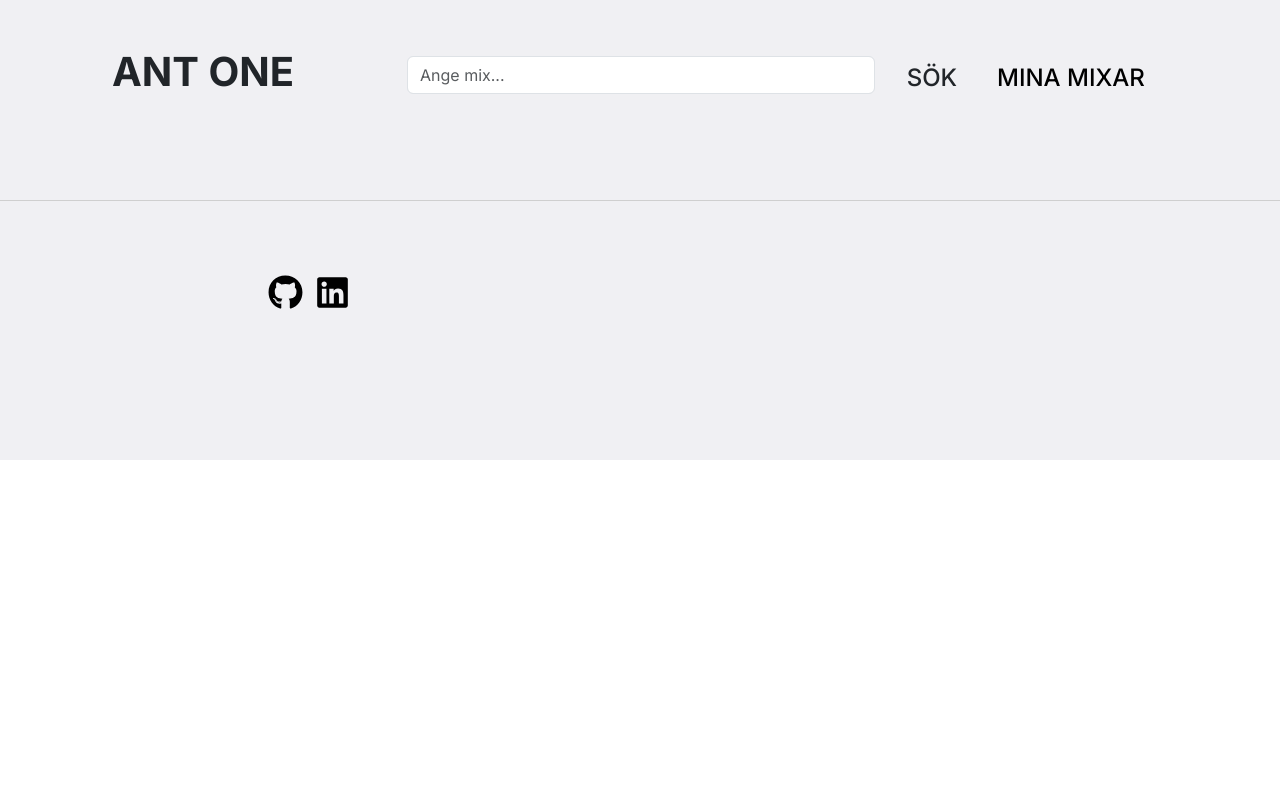
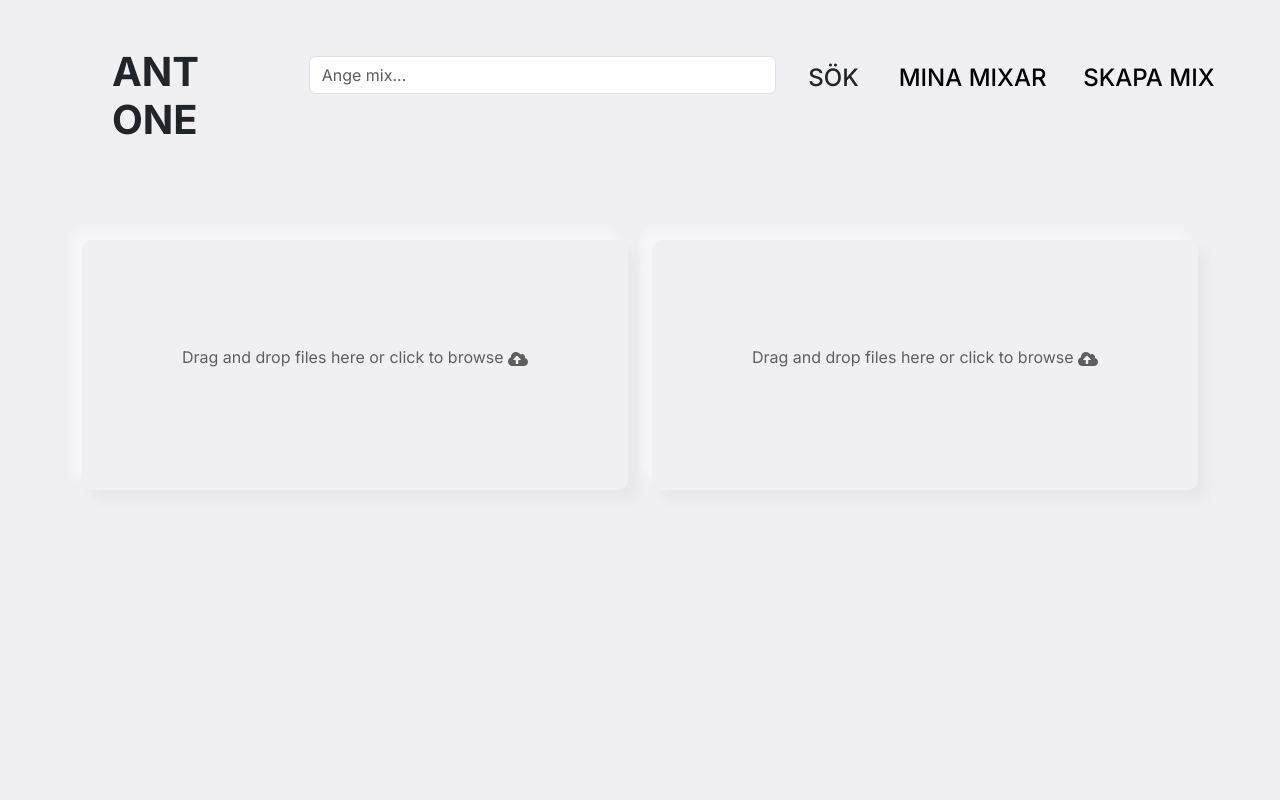
Before and after one commit to ArashAmiry/AntOne, a React (Create React App) app in the folder client/: page /mix in a window 1280 px wide. Shown: the top 800 px of the page. Built offline with nearby package versions, Linux system fonts and the light colour scheme.

Commit message:
drag-and-drop music

```diff
--- a/client/package.json
+++ b/client/package.json
@@ -10,6 +10,7 @@
     "@types/node": "^16.18.86",
     "@types/react": "^18.2.61",
     "@types/react-dom": "^18.2.19",
+    "@types/react-dropzone": "^5.1.0",
     "adm-zip": "^0.5.12",
     "axios": "^1.6.7",
     "bootstrap": "^5.3.3",
--- a/client/src/App.tsx
+++ b/client/src/App.tsx
@@ -3,6 +3,7 @@ import { BrowserRouter as Router, Route, Routes } from 'react-router-dom';
 import Header from './components/Header';
 import Home from './Home';
 import Footer from './components/Footer';
+import Mixer from './Mixer';
 
 function App() {
   return (
@@ -11,6 +12,7 @@ function App() {
         <Header />
         <Routes>
           <Route path="/" element={<Home />} />
+          <Route path='mix' element={<Mixer />} />
         </Routes>
         <Footer />
       </Router>
--- a/client/src/Home.tsx
+++ b/client/src/Home.tsx
@@ -1,13 +1,13 @@
 import { Container } from 'react-bootstrap';
 import './Home.css';
-import MusicInput from './components/FileSeparator';
+import FileSeparator from './components/FileSeparator';
 
 function Home() {
     return (
         <>
             <Container fluid className='px-0 home-image'></Container>
             <Container className='seperator-container'>
-                <MusicInput/>
+                <FileSeparator/>
             </Container>
         </>
     )
--- /dev/null
+++ b/client/src/Mixer.css
@@ -0,0 +1,4 @@
+.mixer{
+    padding-top: 120px;
+    height: 85vh;
+}
--- /dev/null
+++ b/client/src/Mixer.tsx
@@ -0,0 +1,26 @@
+import Container from "react-bootstrap/esm/Container";
+import "./Mixer.css"
+import Row from "react-bootstrap/esm/Row";
+import Col from "react-bootstrap/esm/Col";
+import FileUpload from "./components/FileUpload";
+
+function Mixer() {
+
+
+
+
+    return (
+        <Container className="mixer">
+            <Row>
+                <Col>
+                    <FileUpload />
+                </Col>
+                <Col>
+                    <FileUpload />
+                </Col>
+            </Row>
+        </Container>
+    )
+}
+
+export default Mixer;
--- a/client/src/components/FileSeparator.tsx
+++ b/client/src/components/FileSeparator.tsx
@@ -6,7 +6,7 @@ import Col from "react-bootstrap/esm/Col";
 import "./FileSeparator.css";
 import JSZip from "jszip";
 
-function MusicInput() {
+function FileSeparator() {
   const [progress, setProgress] = useState({ started: false, pc: 0 });
   const [downloadVocalUrl, setDownloadVocalUrl] = useState('');
   const [downloadInstrumentalUrl, setDownloadInstrumentalUrl] = useState('');
@@ -129,4 +129,4 @@ function MusicInput() {
   );
 }
 
-export default MusicInput;
+export default FileSeparator;
--- /dev/null
+++ b/client/src/components/FileUpload.css
@@ -0,0 +1,11 @@
+@import url('https://fonts.googleapis.com/css2?family=Inter:wght@100..900&family=Lexend&display=swap');
+
+.upload{
+    height: 250px;
+    background-color: #F0F0F3;
+    box-shadow: -10px -10px 10px #FFFFFF70,
+        10px 10px 10px #AEAEC020;
+    border-radius: 10px;
+    font-family: "Inter", sans-serif; font-family: "Inter", sans-serif;
+    color: rgb(94, 94, 94);
+}
--- /dev/null
+++ b/client/src/components/FileUpload.tsx
@@ -0,0 +1,20 @@
+import { useState } from 'react';
+import { useDropzone } from 'react-dropzone';
+import "./FileUpload.css"
+import { FaCloudUploadAlt } from "react-icons/fa";
+const FileUpload = () => {
+    const [uploadedFiles, setUploadedFiles] = useState<File[]>([]);
+    const { getRootProps, getInputProps } = useDropzone({
+        onDrop: (acceptedFiles: File[]) => {
+            setUploadedFiles(acceptedFiles);
+        },
+    });
+    //TO DO : Customize and Style this Drag and Drop to Upload box as you want🧑‍💻😊
+    return (
+        <div {...getRootProps()} className='upload d-flex align-items-center justify-content-center'>
+            <input {...getInputProps()} />
+            <p>Drag and drop files here or click to browse <FaCloudUploadAlt size={20} /></p>
+        </div>
+    );
+};
+export default FileUpload;
--- a/client/src/components/Footer.css
+++ b/client/src/components/Footer.css
@@ -10,4 +10,5 @@
 
 .footer-container{
     width: 60vw;
+
 }
--- a/client/src/components/Header.tsx
+++ b/client/src/components/Header.tsx
@@ -7,7 +7,7 @@ function Header() {
         <Container fluid className="px-0 py-5 container-nav">
             <header>
                 <Row className="row-nav">
-                    <Col md={3}>
+                    <Col md={2} className="pe-5">
                         <h1><strong>ANT ONE</strong></h1>
                     </Col>
                     <Col md={5} className="py-md-2">
@@ -26,8 +26,11 @@ function Header() {
                         <h4>SÖK</h4>
                     </Col>
 
-                    <Col md={3} className="py-md-3">
+                    <Col md={2} className="py-md-3 pe-0">
                         <NavLink to={"/"}><h4 className="nav-item">MINA MIXAR</h4></NavLink>
+                    </Col>
+                    <Col md={2} className="py-md-3 ps-0">
+                        <NavLink to={"/mix"}><h4 className="nav-item">SKAPA MIX</h4></NavLink>
                     </Col>
                 </Row>
             </header>
```
Also changed, not shown: 1 other file (tests, documents, lock files or other folders).
